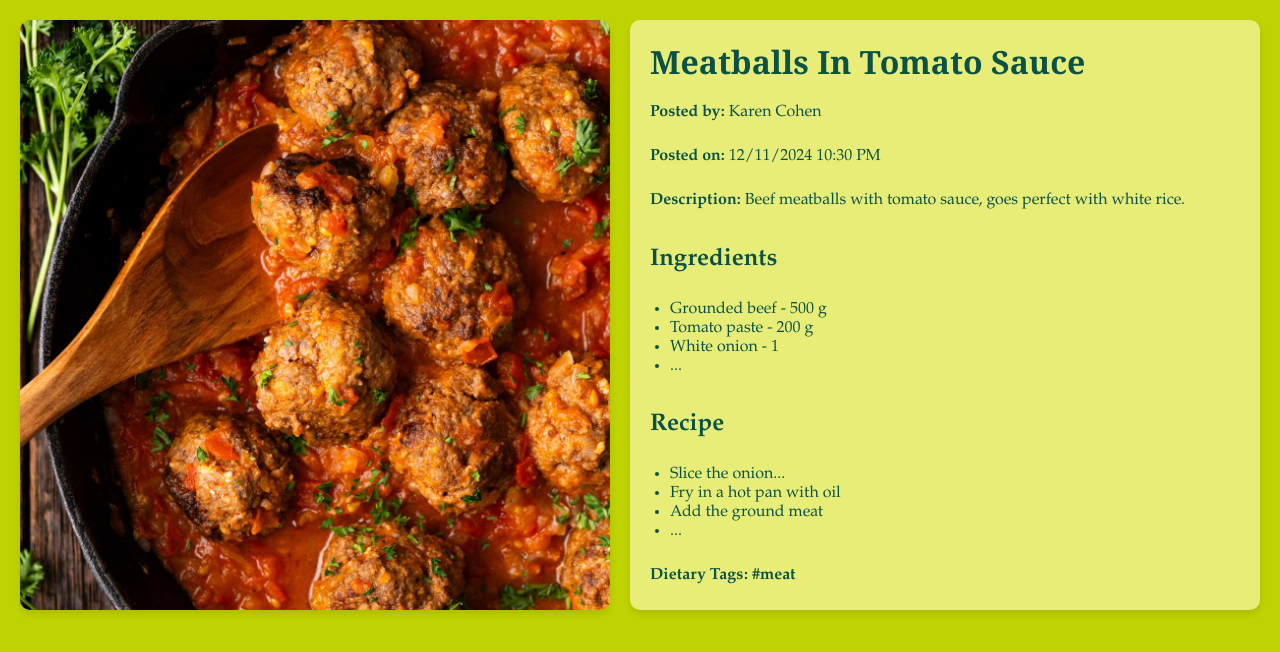
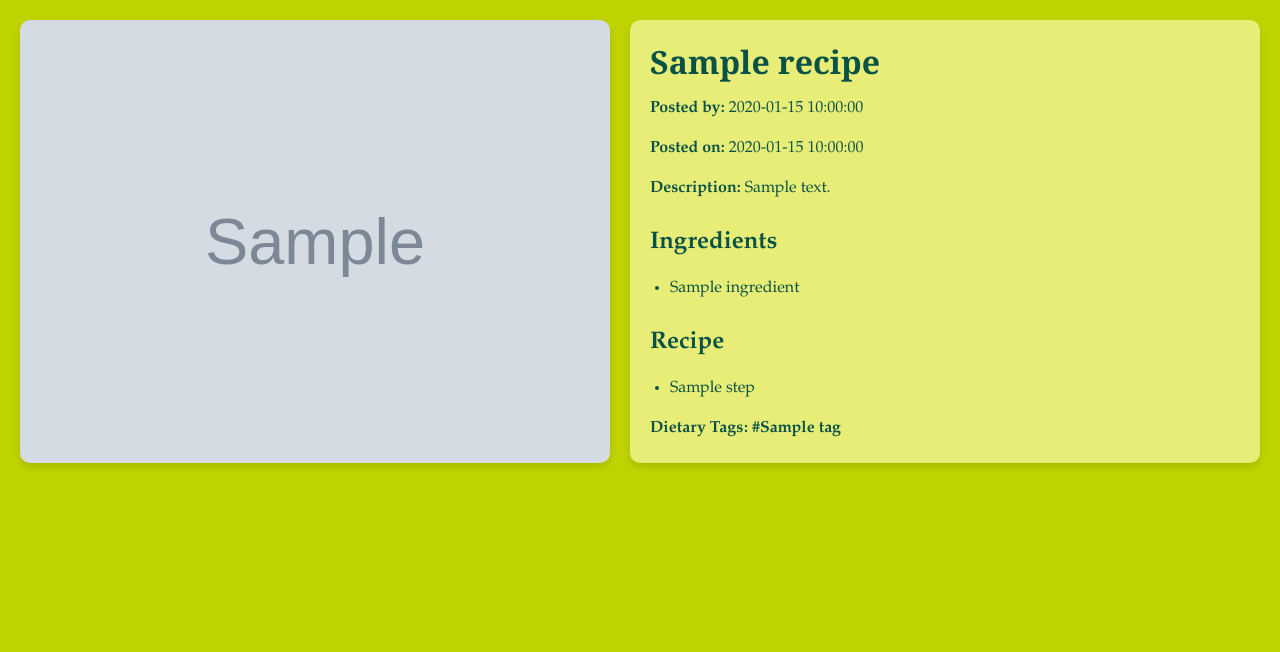
Before and after one commit to shelBenHorin/Group21, a Flask app: template pages/recipe/templates/recipe.html in a window 1280 px wide. Shown: the part 49-701 px from the top of the page. Run offline with Flask 3, Linux system fonts and the light colour scheme; the template is opened without the code that fills it: most values are stand-ins (such as "Sample title", 1, 10 or a date in 2020); grey boxes marked "Sample" are stand-in pictures; parts of the project's set-up code (start-up, migrations or seed data) failed here and were passed over.

Commit message:
updated html recipe template

```diff
--- a/app.py
+++ b/app.py
@@ -1,5 +1,6 @@
 from flask import Flask, session, redirect, url_for, render_template
 import os
+from db_connector import users_collection, recipes_collection
 
 template_dir = os.path.join(os.path.abspath(os.path.dirname(__file__)), 'pages')
 
@@ -53,5 +54,34 @@ def search():
 def signup():
     return render_template('signup/templates/signup.html')
 
+
+@app.route('/users')
+def get_users():
+    users = list(users_collection.find({}, {"_id": 0}))  # Fetch all users, exclude `_id`
+    return render_template('users.html', users=users)
+
+@app.route('/recipes')
+def get_recipes():
+    recipes = list(recipes_collection.find({}, {"_id": 0}))  # Fetch all recipes
+    return render_template('recipes.html', recipes=recipes)
+
+
+
+@app.route("/recipe/<recipe_id>")
+def recipe_page(recipe_id):
+    # Try to fetch the recipe from the database
+    recipe = recipes_collection.find_one({"_id": recipe_id})
+
+    # Debugging: Print the result in console
+    print("Queried Recipe:", recipe)
+
+    # Handle case where the recipe is not found
+    if not recipe:
+        return "Recipe not found", 404
+
+    # Ensure the correct template path
+    return render_template('recipe/templates/recipe.html', recipe=recipe)
+
+
 if __name__ == '__main__':
     app.run(debug=True)
--- a/db_connector.py
+++ b/db_connector.py
@@ -12,20 +12,21 @@ uri = "mongodb+srv://ShelAlma:ShelAlma@cluster0.3whqy.mongodb.net"
 cluster = MongoClient(uri, server_api=ServerApi('1'))
 
 # get all dbs and collections that needed
-mydatabase = cluster['mydatabase']
+mydatabase = cluster['What_Is_In_My_Box']
 users_collection = mydatabase['Users']
 recipes_collection = mydatabase['Recipes']
 
-
-@app.route('/users')
-def get_users():
-    users = list(users_collection.find({}, {"_id": 0}))  # Fetch all users, exclude `_id`
-    return render_template('users.html', users=users)
-
-@app.route('/recipes')
-def get_recipes():
-    recipes = list(recipes_collection.find({}, {"_id": 0}))  # Fetch all recipes
-    return render_template('recipes.html', recipes=recipes)
+print("Collections in database:", mydatabase.list_collection_names())
+#
+# @app.route('/users')
+# def get_users():
+#     users = list(users_collection.find({}, {"_id": 0}))  # Fetch all users, exclude `_id`
+#     return render_template('users.html', users=users)
+#
+# @app.route('/recipes')
+# def get_recipes():
+#     recipes = list(recipes_collection.find({}, {"_id": 0}))  # Fetch all recipes
+#     return render_template('recipes.html', recipes=recipes)
 # # create all necessary functions
 # def get_list_of_customers():
 #     return list(customers_col.find())
--- a/pages/login/templates/login.html
+++ b/pages/login/templates/login.html
@@ -37,8 +37,7 @@
             <button type="submit" class="login-btn">Login</button>
         </form>
         <p class="signup-text">Don't have an account yet?</p>
-        <button
-            onclick="window.location.href='signup.html'"
+        <button onclick="window.location.href='{{ url_for('signup') }}'"
             class="signup-btn">Sign Up!
         </button>
     </div>
--- a/pages/recipe/templates/recipe.html
+++ b/pages/recipe/templates/recipe.html
@@ -22,34 +22,36 @@
 <main>
     <div class="container">
         <div class="image-section">
-            <img src="../../../static/images/meatballs.jpg" alt="Lunchbox" />
+            <img src="{{ url_for('static', filename='images/' + recipe.image_url) }}" alt="Lunchbox">
         </div>
 
         <div class="right-section">
-            <h1 class="title">Meatballs In Tomato Sauce</h1>
-            <p class="user"><strong>Posted by:</strong> Karen Cohen</p>
-            <p class="timestamp"><strong>Posted on:</strong> 12/11/2024 10:30 PM</p>
+<h1 class="title">{{ recipe.title }}</h1>
+            <p class="user"><strong>Posted by:</strong> {{ recipe.created_by }}</p>
+            <p class="timestamp"><strong>Posted on:</strong> {{ recipe.created_at }}</p>
             <p class="description">
-                <strong>Description:</strong> Beef meatballs with tomato sauce, goes perfect with white rice.
+                <strong>Description:</strong> {{ recipe.description }}
             </p>
 
             <h2 class="subheading">Ingredients</h2>
             <ul class="ingredients">
-                <li>Grounded beef - 500 g</li>
-                <li>Tomato paste - 200 g</li>
-                <li>White onion - 1</li>
-                <li>...</li>
+                {% for ingredient in recipe.ingredients %}
+                    <li>{{ ingredient }}</li>
+                {% endfor %}
             </ul>
 
             <h2 class="subheading">Recipe</h2>
             <ul class="recipe">
-                <li>Slice the onion...</li>
-                <li>Fry in a hot pan with oil</li>
-                <li>Add the ground meat</li>
-                <li>...</li>
+                {% for step in recipe.recipe %}
+                    <li>{{ step }}</li>
+                {% endfor %}
             </ul>
 
-            <p class="tag"><strong>Dietary Tags:</strong> #meat</p>
+            <p class="tag"><strong>Dietary Tags:</strong>
+                {% for tag in recipe.dietaryTags %}
+                    #{{ tag }}
+                {% endfor %}
+            </p>
         </div>
     </div>
 </main>
```
